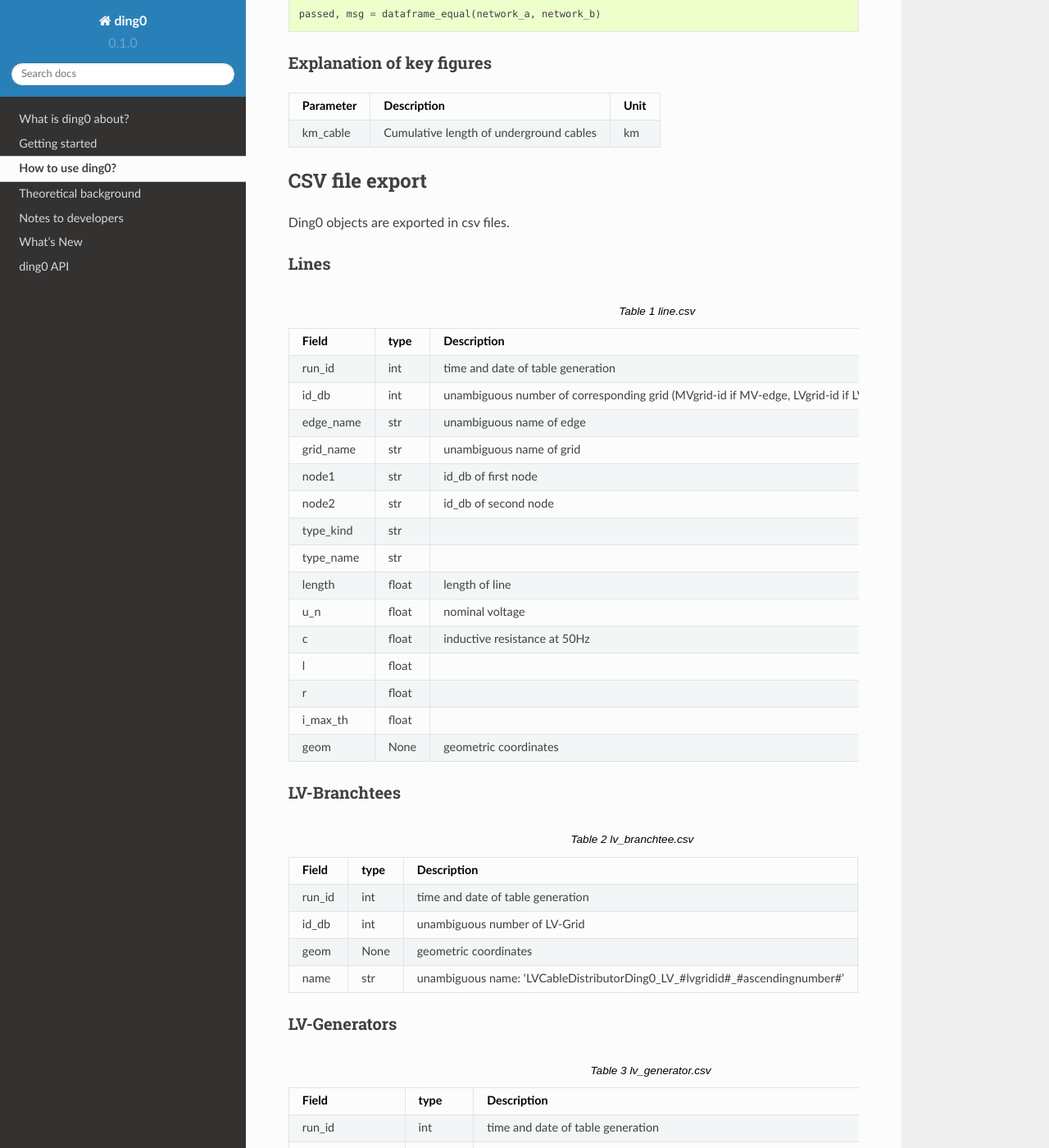
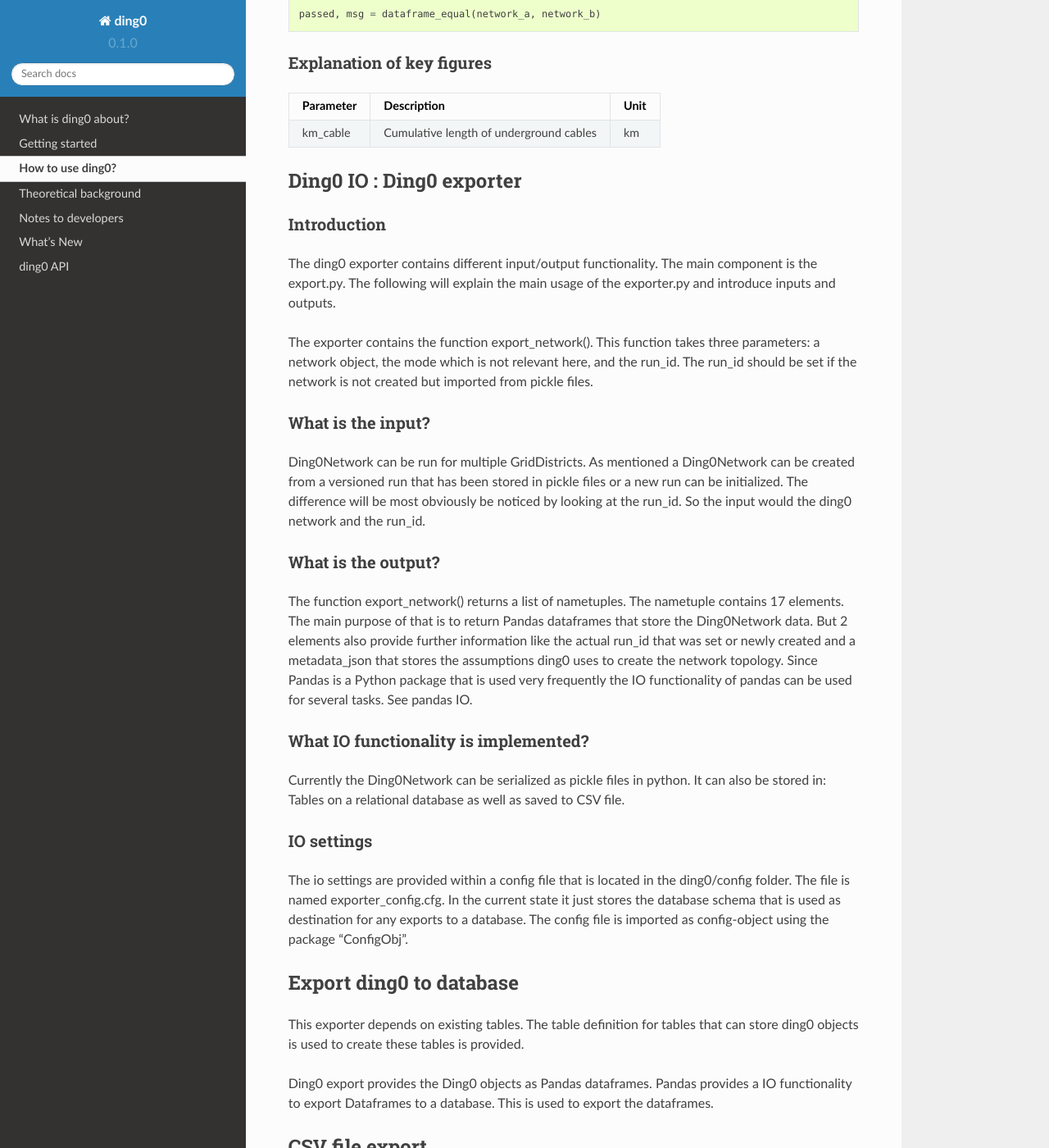
Before and after one commit to openego/ding0, a Sphinx documentation site: the page built from doc/usage_details.rst, in a window 1280 px wide and 1400 px high, scrolled down 2822 px. Shown: the whole window at 82% size. Built offline with Sphinx 7.4.7 and the Read the Docs theme 2.0.0, drawn with Linux system fonts in a browser that asks for light colours; formulas are drawn with MathJax 3.

Commit message:
describe the ding0 exporter and provide information on what io functionality is implemented

```diff
--- a/doc/usage_details.rst
+++ b/doc/usage_details.rst
@@ -154,6 +154,52 @@ Parameter Description                             Unit
 ========= ======================================= ====
 km_cable  Cumulative length of underground cables km
 ========= ======================================= ====
+
+Ding0 IO : Ding0 exporter
+=========================
+Introduction
+--------------
+The ding0 exporter contains different input/output functionality. The main component is the export.py.
+The following will explain the main usage of the exporter.py and introduce inputs and outputs.
+
+The exporter contains the function export_network(). This function takes three parameters: a network
+object, the mode which is not relevant here, and the run_id. The run_id should be set if the network
+is not created but imported from pickle files.
+
+What is the input?
+------------------
+Ding0Network can be run for multiple GridDistricts. As mentioned a Ding0Network can be created from a
+versioned run that has been stored in pickle files or a new run can be initialized. The difference will
+be most obviously be noticed by looking at the run_id.
+So the input would the ding0 network and the run_id.
+
+What is the output?
+-------------------
+The function export_network() returns a list of nametuples. The nametuple contains 17 elements. The main
+purpose of that is to return Pandas dataframes that store the Ding0Network data. But 2 elements also provide
+further information like the actual run_id that was set or newly created and a metadata_json that stores
+the assumptions ding0 uses to create the network topology.
+Since Pandas is a Python package that is used very frequently the IO functionality of pandas can be used
+for several tasks. See pandas IO.
+
+What IO functionality is implemented?
+-------------------------------------
+Currently the Ding0Network can be serialized as pickle files in python. It can also be stored in:
+Tables on a relational database as well as saved to CSV file.
+
+IO settings
+-----------
+The io settings are provided within a config file that is located in the ding0/config folder. The file is
+named exporter_config.cfg. In the current state it just stores the database schema that is used as destination
+for any exports to a database. The config file is imported as config-object using the package "ConfigObj".
+
+Export ding0 to database
+=========================
+This exporter depends on existing tables. The table definition for tables that can store ding0 objects is used
+to create these tables is provided.
+
+Ding0 export provides the Ding0 objects as Pandas dataframes. Pandas provides a IO functionality to export
+Dataframes to a database. This is used to export the dataframes.
 
 
 CSV file export
```
